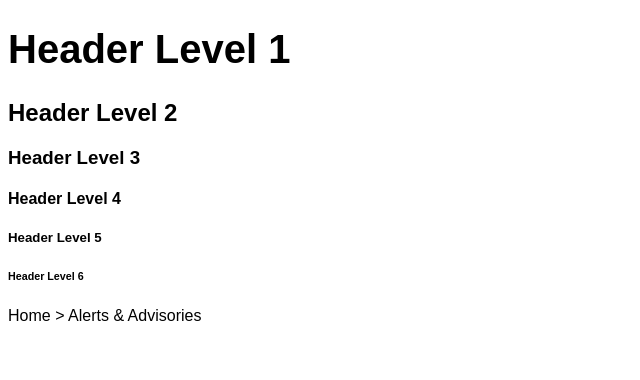
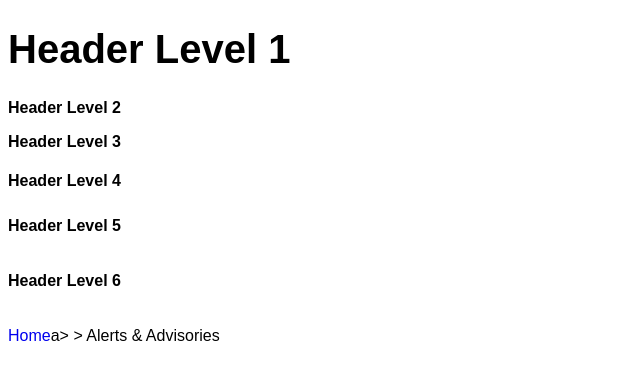
Before and after one commit to LACMTA/design-system-typography, a plain HTML site: page index.html in a window 1280 px wide. Shown: the whole page, without its empty margins (0-640 px from the left). Drawn offline with Linux system fonts and the light colour scheme; a web font is replaced by a local one.

Commit message:
Update index.html

```diff
--- a/index.html
+++ b/index.html
@@ -13,6 +13,7 @@
         font-family: 'open-sans', sans-serif;
         font-weight: 400;
         font-style: normal;
+        font-size: 16px;
       }
 
       h1, h2, h3, h4, h5, h6 {
@@ -40,9 +41,9 @@
       h6 {
       }
 
-      .links {
+      a {
         font-size: 16px;
-
+        text-decoration: none;
       }
     </style>
   </head>
@@ -56,7 +57,7 @@
       <h6>Header Level 6</h6>
     </div>
     <div class="breadcrumb">
-      Home > Alerts & Advisories
+      <a href="#">Home</a>a> > Alerts & Advisories
     </div>
   </body>
 </html>
```
